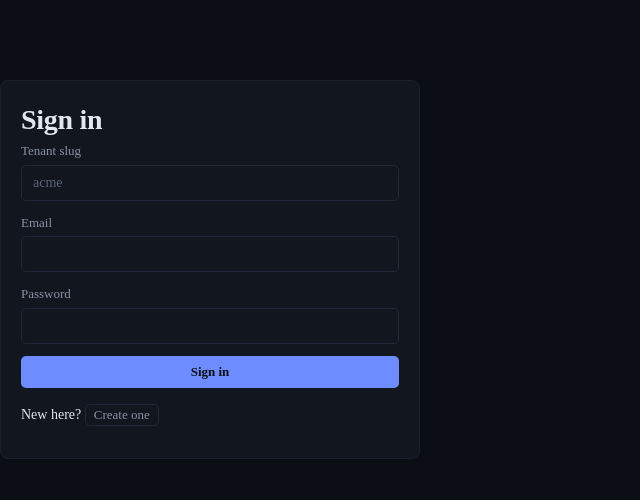
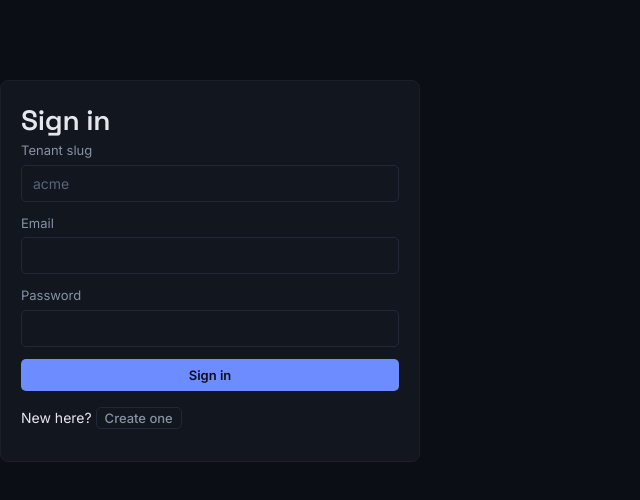
Before and after one commit to aditya86-id/Multi-Tenant-AI-Customer-Support-SaaS, a Next.js app in the folder dashboard/: page /login in a window 1280 px wide. Shown: the top 500 px of the page, without its empty margins (0-640 px from the left). Built offline with nearby package versions, Linux system fonts and the light colour scheme; no server answers.

Commit message:
dashboard: load Space Grotesk, Inter, and IBM Plex Mono via next/font

```diff
--- a/dashboard/app/layout.tsx
+++ b/dashboard/app/layout.tsx
@@ -1,5 +1,24 @@
 import type { Metadata } from "next";
+import { Space_Grotesk, Inter, IBM_Plex_Mono } from "next/font/google";
 import "./globals.css";
+
+const spaceGrotesk = Space_Grotesk({
+  subsets: ["latin"],
+  weight: ["500", "600", "700"],
+  variable: "--font-display-loaded",
+});
+
+const inter = Inter({
+  subsets: ["latin"],
+  weight: ["400", "500", "600"],
+  variable: "--font-body-loaded",
+});
+
+const plexMono = IBM_Plex_Mono({
+  subsets: ["latin"],
+  weight: ["400", "500"],
+  variable: "--font-mono-loaded",
+});
 
 export const metadata: Metadata = {
   title: "Support SaaS Admin",
@@ -8,7 +27,7 @@ export const metadata: Metadata = {
 
 export default function RootLayout({ children }: { children: React.ReactNode }) {
   return (
-    <html lang="en">
+    <html lang="en" className={`${spaceGrotesk.variable} ${inter.variable} ${plexMono.variable}`}>
       <body>{children}</body>
     </html>
   );
```
